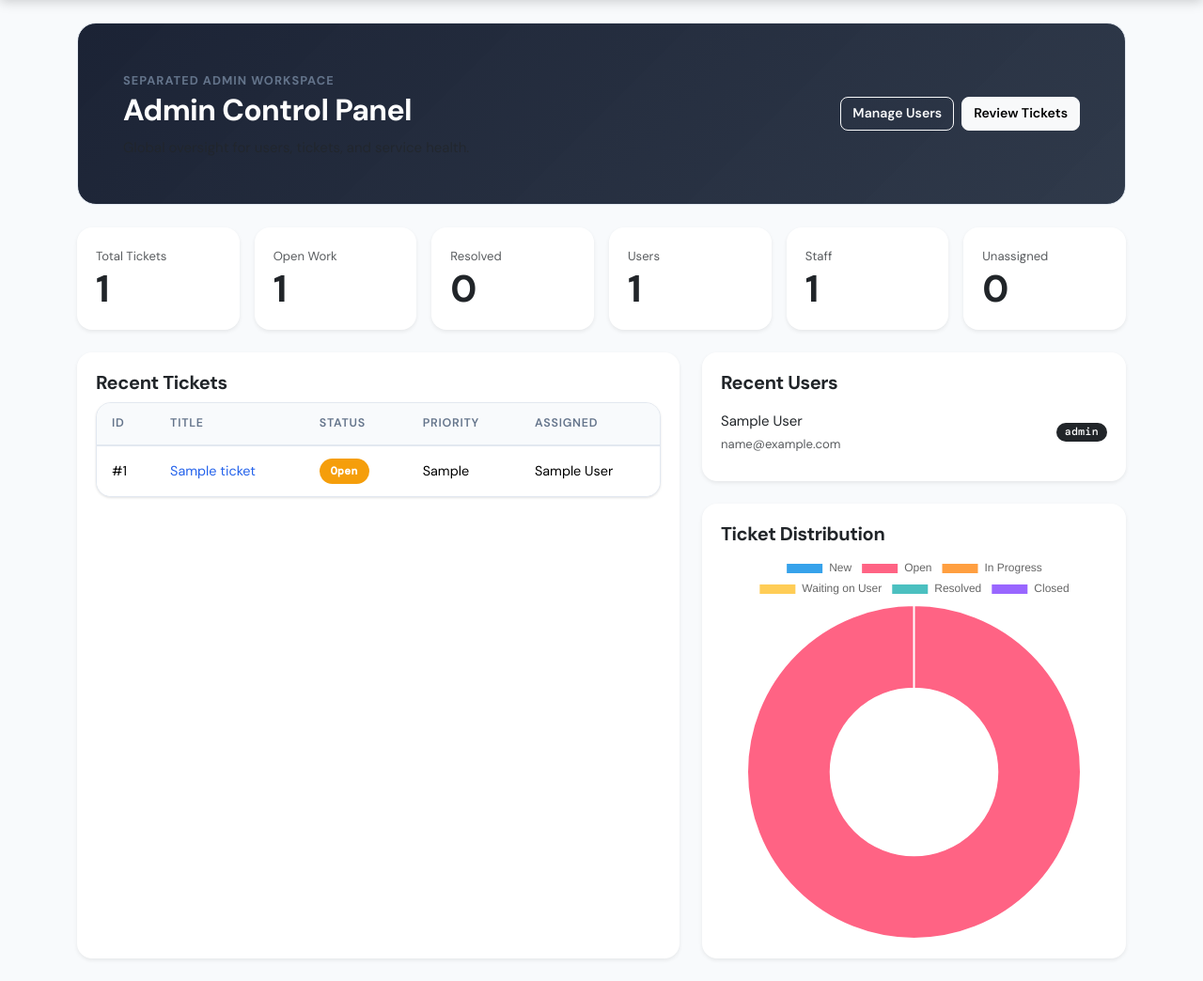
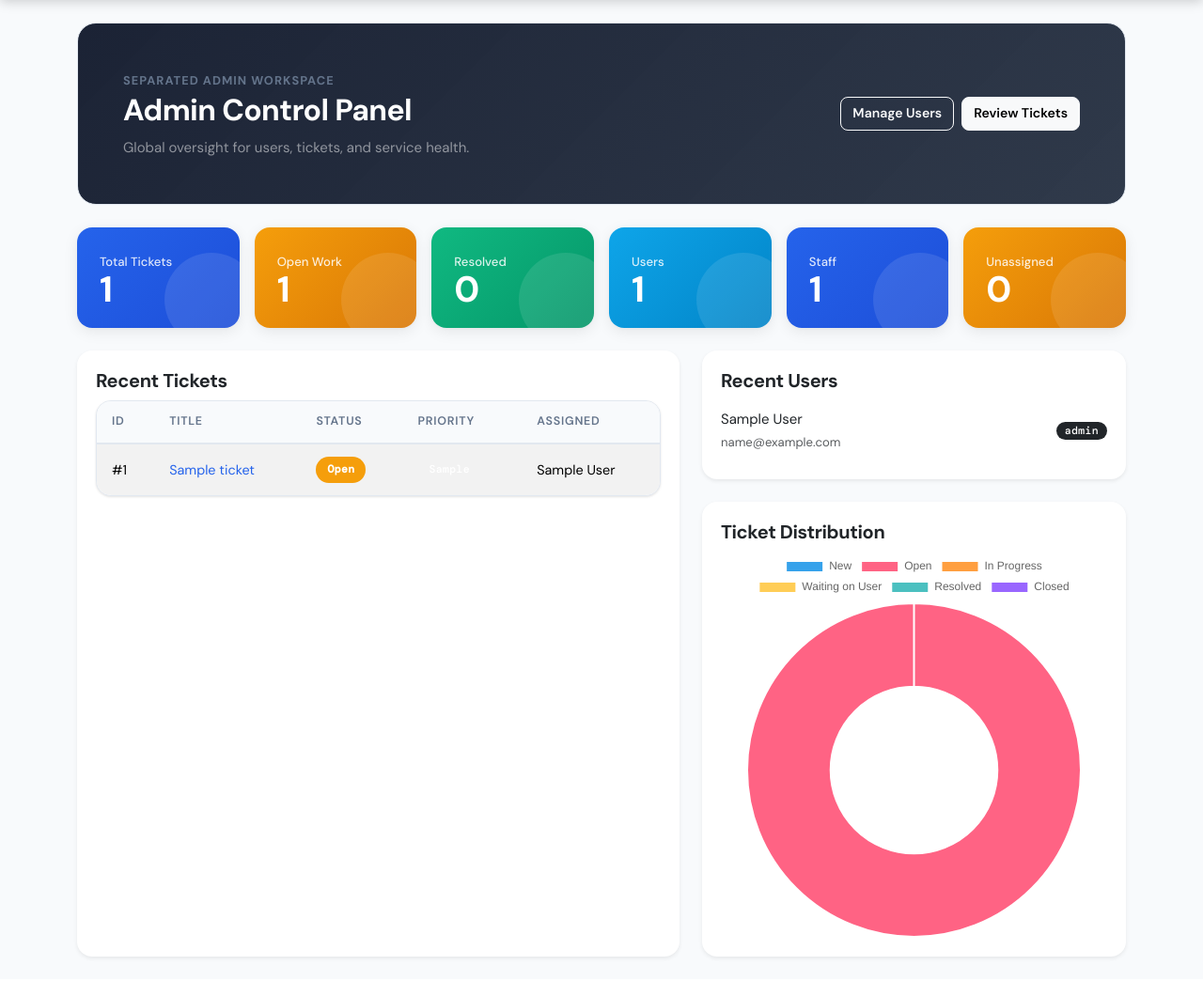
Before and after one commit to jacqu3xf/helpdeskhub, a Flask app: page /admin in a window 1280 px wide. Shown: the part 62-1106 px from the top of the page at 94% size. After the commit the page ends 1083 px from the top, so only its background shows below. Run offline with Flask 3, Linux system fonts and the light colour scheme; a user stored in the database is signed in; tables that the repository leaves empty hold one stand-in row (values such as "Sample post").

Commit message:
Update admin_dashboard.html
-Hero text color
- Stats card upgrade
- Dashboard card color
-Striped table
-Priority labels colors

```diff
--- a/templates/admin_dashboard.html
+++ b/templates/admin_dashboard.html
@@ -5,7 +5,7 @@
     <div>
       <span class="eyebrow">Separated admin workspace</span>
       <h2 class="mb-2">Admin Control Panel</h2>
-      <p class="text-muted mb-0">Global oversight for users, tickets, and service health.</p>
+      <p class="text-white-50 mb-0">Global oversight for users, tickets, and service health.</p>
     </div>
     <div class="d-flex gap-2 flex-wrap">
       <a class="btn btn-outline-light" href="{{ url_for('admin_users') }}">Manage Users</a>
@@ -15,12 +15,12 @@
 </section>
 
 <div class="row g-3 mb-4">
-  <div class="col-md-4 col-xl-2"><div class="card shadow-sm border-0"><div class="card-body"><div class="small text-muted">Total Tickets</div><div class="display-6 fw-bold">{{ stats.total_tickets }}</div></div></div></div>
-  <div class="col-md-4 col-xl-2"><div class="card shadow-sm border-0"><div class="card-body"><div class="small text-muted">Open Work</div><div class="display-6 fw-bold">{{ stats.open_tickets }}</div></div></div></div>
-  <div class="col-md-4 col-xl-2"><div class="card shadow-sm border-0"><div class="card-body"><div class="small text-muted">Resolved</div><div class="display-6 fw-bold">{{ stats.resolved_tickets }}</div></div></div></div>
-  <div class="col-md-4 col-xl-2"><div class="card shadow-sm border-0"><div class="card-body"><div class="small text-muted">Users</div><div class="display-6 fw-bold">{{ stats.total_users }}</div></div></div></div>
-  <div class="col-md-4 col-xl-2"><div class="card shadow-sm border-0"><div class="card-body"><div class="small text-muted">Staff</div><div class="display-6 fw-bold">{{ stats.staff_users }}</div></div></div></div>
-  <div class="col-md-4 col-xl-2"><div class="card shadow-sm border-0"><div class="card-body"><div class="small text-muted">Unassigned</div><div class="display-6 fw-bold">{{ stats.unassigned_tickets }}</div></div></div></div>
+  <div class="col-md-4 col-xl-2"><div class="stat-card stat-blue h-100"><div class="stat-label">Total Tickets</div><div class="stat-number">{{ stats.total_tickets }}</div></div></div>
+  <div class="col-md-4 col-xl-2"><div class="stat-card stat-amber h-100"><div class="stat-label">Open Work</div><div class="stat-number">{{ stats.open_tickets }}</div></div></div>
+  <div class="col-md-4 col-xl-2"><div class="stat-card stat-green h-100"><div class="stat-label">Resolved</div><div class="stat-number">{{ stats.resolved_tickets }}</div></div></div>
+  <div class="col-md-4 col-xl-2"><div class="stat-card stat-cyan h-100"><div class="stat-label">Users</div><div class="stat-number">{{ stats.total_users }}</div></div></div>
+  <div class="col-md-4 col-xl-2"><div class="stat-card stat-blue h-100"><div class="stat-label">Staff</div><div class="stat-number">{{ stats.staff_users }}</div></div></div>
+  <div class="col-md-4 col-xl-2"><div class="stat-card stat-amber h-100"><div class="stat-label">Unassigned</div><div class="stat-number">{{ stats.unassigned_tickets }}</div></div></div>
 </div>
 
 <div class="row g-4">
@@ -29,7 +29,7 @@
       <div class="card-body">
         <h5 class="card-title">Recent Tickets</h5>
         <div class="table-responsive">
-          <table class="table align-middle mb-0">
+          <table class="table table-striped align-middle mb-0">
             <thead>
               <tr><th>ID</th><th>Title</th><th>Status</th><th>Priority</th><th>Assigned</th></tr>
             </thead>
@@ -39,7 +39,7 @@
                 <td>#{{ t.id }}</td>
                 <td><a href="{{ url_for('ticket_detail', ticket_id=t.id) }}">{{ t.title }}</a></td>
                 <td><span class="badge {{ status_badge_class(t.status) }}">{{ t.status }}</span></td>
-                <td>{{ t.priority }}</td>
+                <td><span class="badge priority-badge priority-{{ t.priority|lower }}">{{ t.priority }}</span></td>
                 <td>{{ t.assignee.name if t.assignee else 'Unassigned' }}</td>
               </tr>
               {% endfor %}
```
